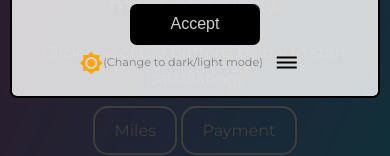
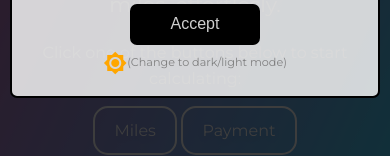
Before and after one commit to Pablo6152/myCalculator, a plain HTML site: page index.html in a window 390 px wide. Shown: the part 277-433 px from the top of the page. Drawn offline with Linux system fonts and the light colour scheme.

Commit message:
Fixed navbar btn appearing on disclaimer popup

```diff
--- a/index.html
+++ b/index.html
@@ -23,7 +23,7 @@
             <div class="darkmode-container">
                 <i id="theme-btn" class="material-icons darkmode-toggle">brightness_2</i>
                 <p class="darkmode-info">(Change to dark/light mode)</p>
-                <i class="material-icons ui-nav-buttons" id="toggle-navbar">dehaze</i>
+                <i class="material-icons ui-nav-buttons" id="toggle-navbar" style="display: none;">dehaze</i>
             </div>
         </div>
     </div>
```
